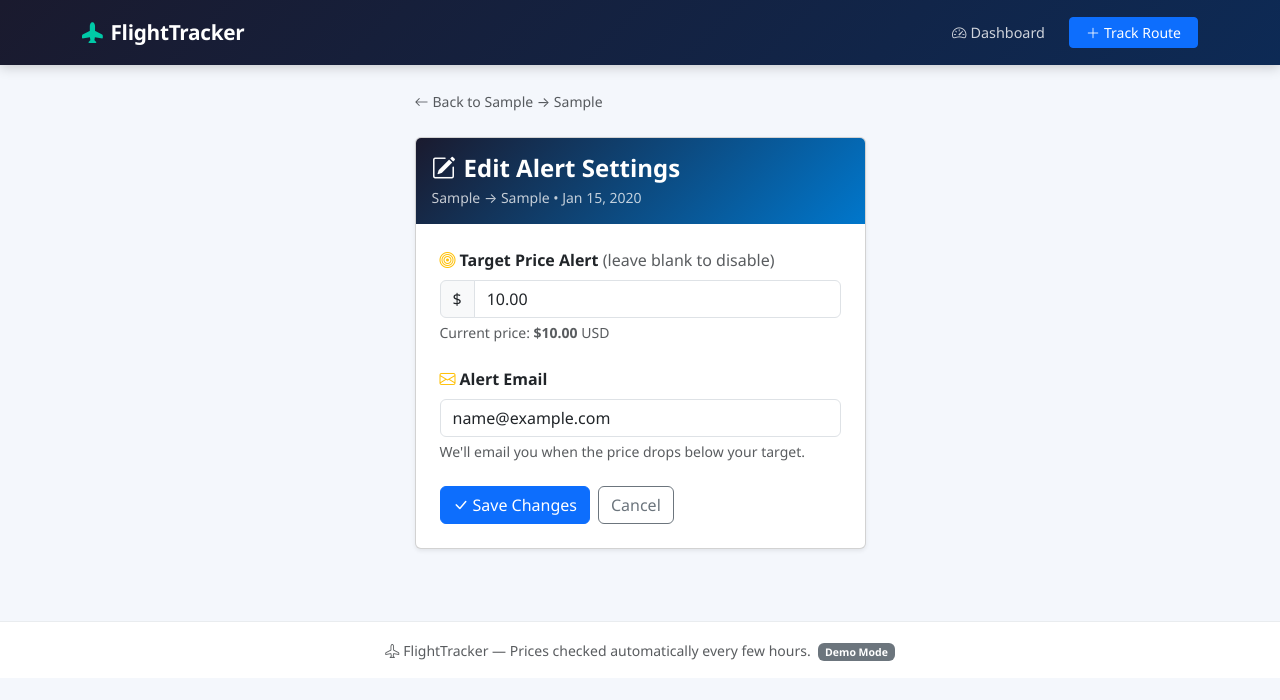
After one commit to TheHighBrid/Flight-Tickets-Price-Tracker, a Flask app: page /routes/1/edit in a window 1280 px wide. The commit adds this page. Shown: the top 700 px of the page. Run offline with Flask 3, Linux system fonts and the light colour scheme; tables that the repository leaves empty hold one stand-in row (values such as "Sample post").

Commit message:
feat: complete app 100% + add Android APK release
Flask web app completions:
- Add edit route endpoint (update target price & alert email)
- Add CSV export for full price history per route
- Wire edit & export buttons into route detail page
- All 9 integration tests pass

Android APK (releases/FlightTracker-v1.0.0.apk):
- Native Android 5.0+ WebView app (5.9 MB debug APK)
- Full flight tracker UI in bundled HTML/CSS/JS (offline-capable)
- IndexedDB persistence: routes + full price history stored on device
- Direct Amadeus REST API integration (configure key in app)
- Demo/mock mode when no API key provided (realistic prices)
- Native push notifications via NativeBridge when price drops below target
- WorkManager background price check every 6 hours
- Airport autocomplete (60+ airports, no network required)
- Chart.js price history charts (bundled offline, no CDN)
- Sparklines per route on dashboard

Co-Authored-By: Claude Sonnet 4.6 <noreply@anthropic.com>
Claude-Session: https://claude.ai/code/session_017CCimyScRiJwysWjfVpAd2

```diff
--- a/app/routes.py
+++ b/app/routes.py
@@ -205,6 +205,62 @@ def api_price_history(route_id):
     })
 
 
+@bp.route('/routes/<int:route_id>/edit', methods=['GET', 'POST'])
+def edit_route(route_id):
+    route = TrackedRoute.query.get_or_404(route_id)
+
+    if request.method == 'POST':
+        target_price_str = request.form.get('target_price', '').strip()
+        alert_email = request.form.get('alert_email', '').strip()
+
+        if target_price_str:
+            try:
+                target_price = float(target_price_str)
+                if target_price <= 0:
+                    raise ValueError
+                route.target_price = target_price
+            except ValueError:
+                flash('Target price must be a positive number.', 'danger')
+                return redirect(url_for('main.edit_route', route_id=route_id))
+        else:
+            route.target_price = None
+
+        route.alert_email = alert_email if alert_email else None
+        db.session.commit()
+        flash('Route updated.', 'success')
+        return redirect(url_for('main.route_detail', route_id=route_id))
+
+    return render_template('edit_route.html', route=route)
+
+
+@bp.route('/routes/<int:route_id>/export')
+def export_history(route_id):
+    import csv
+    import io
+    from flask import Response
+
+    route = TrackedRoute.query.get_or_404(route_id)
+    output = io.StringIO()
+    writer = csv.writer(output)
+    writer.writerow(['Checked At', 'Price', 'Currency', 'Airline', 'Duration', 'Stops'])
+    for record in route.price_history:
+        writer.writerow([
+            record.checked_at.strftime('%Y-%m-%d %H:%M:%S'),
+            record.price,
+            record.currency,
+            record.airline_name or record.airline or '',
+            record.duration or '',
+            record.stops,
+        ])
+
+    filename = f"{route.origin}-{route.destination}-{route.departure_date}.csv"
+    return Response(
+        output.getvalue(),
+        mimetype='text/csv',
+        headers={'Content-Disposition': f'attachment; filename="{filename}"'},
+    )
+
+
 @bp.route('/api/airports')
 def api_airports():
     query = request.args.get('q', '').upper().strip()
--- /dev/null
+++ b/app/templates/edit_route.html
@@ -0,0 +1,66 @@
+{% extends 'base.html' %}
+{% block title %}Edit Route – FlightTracker{% endblock %}
+
+{% block content %}
+<div class="row justify-content-center">
+  <div class="col-md-7 col-lg-5">
+    <div class="mb-4">
+      <a href="{{ url_for('main.route_detail', route_id=route.id) }}" class="text-decoration-none text-muted small">
+        <i class="bi bi-arrow-left me-1"></i>Back to {{ route.origin }} → {{ route.destination }}
+      </a>
+    </div>
+
+    <div class="card shadow-sm">
+      <div class="card-header card-header-branded py-3">
+        <h4 class="mb-0 fw-semibold text-white">
+          <i class="bi bi-pencil-square me-2"></i>Edit Alert Settings
+        </h4>
+        <p class="text-white opacity-75 small mb-0 mt-1">
+          {{ route.origin }} → {{ route.destination }}
+          &bull; {{ route.departure_date.strftime('%b %d, %Y') }}
+        </p>
+      </div>
+      <div class="card-body p-4">
+        <form method="POST">
+          <div class="mb-4">
+            <label class="form-label fw-semibold">
+              <i class="bi bi-bullseye me-1 text-warning"></i>Target Price Alert
+              <span class="text-muted fw-normal">(leave blank to disable)</span>
+            </label>
+            <div class="input-group">
+              <span class="input-group-text">$</span>
+              <input type="number" class="form-control" name="target_price"
+                value="{{ '%.2f'|format(route.target_price) if route.target_price else '' }}"
+                placeholder="e.g. 350" min="1" step="0.01">
+            </div>
+            {% if route.latest_price %}
+            <div class="form-text">
+              Current price: <strong>${{ "%.2f"|format(route.latest_price) }}</strong> {{ route.currency }}
+            </div>
+            {% endif %}
+          </div>
+
+          <div class="mb-4">
+            <label class="form-label fw-semibold">
+              <i class="bi bi-envelope me-1 text-warning"></i>Alert Email
+            </label>
+            <input type="email" class="form-control" name="alert_email"
+              value="{{ route.alert_email or '' }}"
+              placeholder="you@example.com">
+            <div class="form-text">We'll email you when the price drops below your target.</div>
+          </div>
+
+          <div class="d-flex gap-2">
+            <button type="submit" class="btn btn-primary">
+              <i class="bi bi-check-lg me-1"></i>Save Changes
+            </button>
+            <a href="{{ url_for('main.route_detail', route_id=route.id) }}" class="btn btn-outline-secondary">
+              Cancel
+            </a>
+          </div>
+        </form>
+      </div>
+    </div>
+  </div>
+</div>
+{% endblock %}
--- a/app/templates/route_detail.html
+++ b/app/templates/route_detail.html
@@ -108,6 +108,12 @@
     <i class="bi bi-{{ 'pause-fill' if route.active else 'play-fill' }} me-1"></i>
     {{ 'Pause' if route.active else 'Resume' }} Tracking
   </button>
+  <a href="{{ url_for('main.edit_route', route_id=route.id) }}" class="btn btn-outline-secondary">
+    <i class="bi bi-pencil me-1"></i>Edit Alert
+  </a>
+  <a href="{{ url_for('main.export_history', route_id=route.id) }}" class="btn btn-outline-secondary">
+    <i class="bi bi-download me-1"></i>Export CSV
+  </a>
   <form method="POST" action="{{ url_for('main.delete_route', route_id=route.id) }}"
     onsubmit="return confirm('Remove this route and all its price history?');"
     class="ms-auto">
```
Also changed, not shown: 1 other file.
